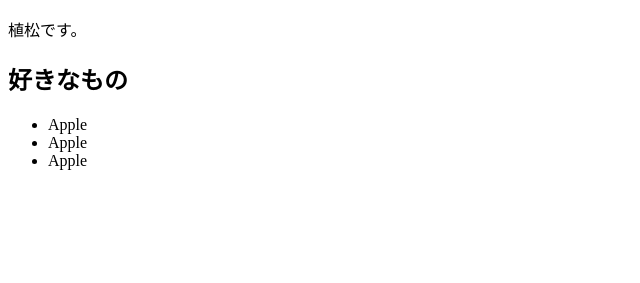
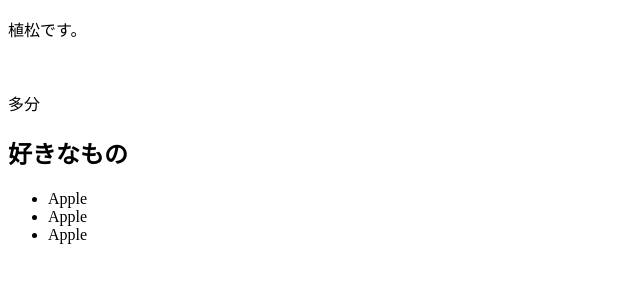
Before and after one commit to Nenfil/Test, a plain HTML site: page index.html in a window 1280 px wide. Shown: the part 127-410 px from the top of the page, without its empty margins (0-640 px from the left). Drawn offline with Linux system fonts and the light colour scheme.

Commit message:
Update index.html

```diff
--- a/index.html
+++ b/index.html
@@ -10,6 +10,8 @@
 
   <h2>プロフィール</h2>
   <p>植松です。</P>
+  <br>
+  <p>多分</p>
 
   <h2>好きなもの</h2>
   <ul>
```
